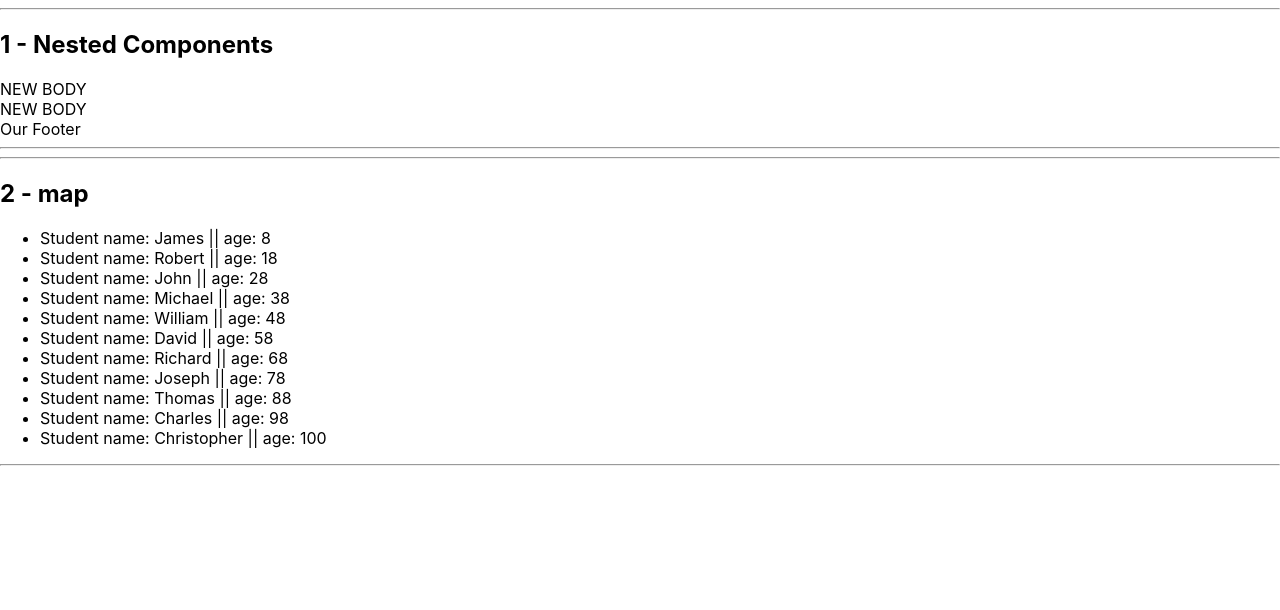
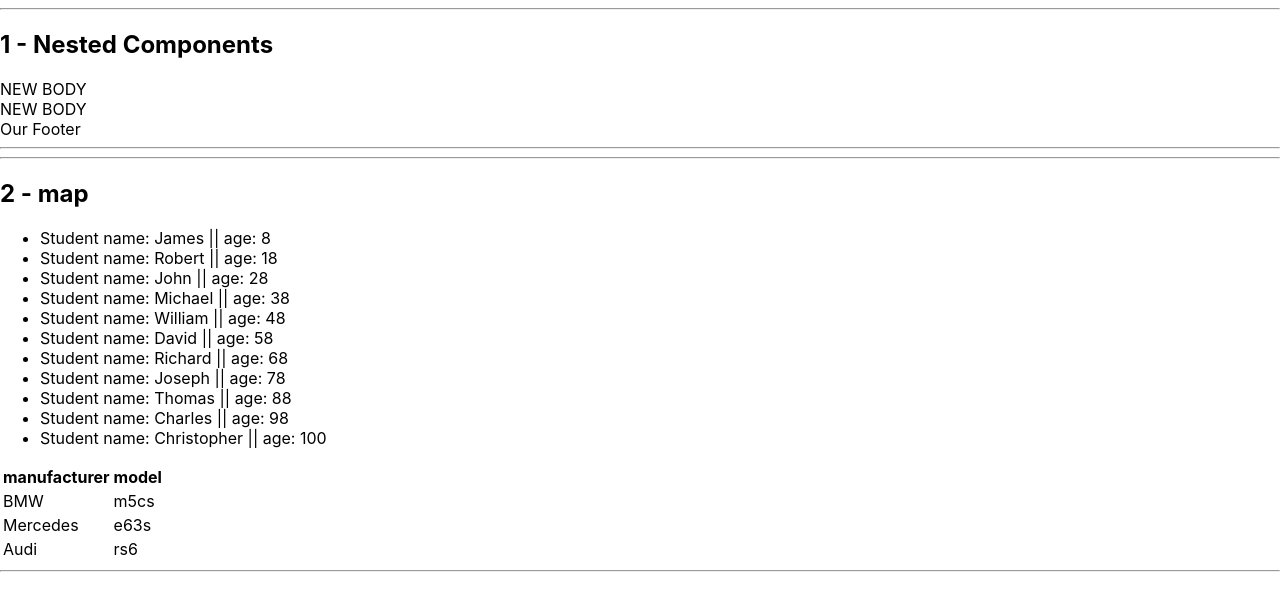
Before and after one commit to AV-html/microtasks, a React (Create React App) app: page / in a window 1280 px wide. Shown: the top 610 px of the page. Built offline with nearby package versions, Linux system fonts and the light colour scheme.

Commit message:
add 2-map cars-task

```diff
--- a/src/2-map/App2.tsx
+++ b/src/2-map/App2.tsx
@@ -1,6 +1,12 @@
 import React from 'react';
 import {NewComponent} from "./NewComponent";
+import {Cars} from "./Cars";
 
+const topCars = [
+    {manufacturer: "BMW", model: 'm5cs'},
+    {manufacturer: "Mercedes", model: 'e63s'},
+    {manufacturer: "Audi", model: 'rs6'}
+]
 
 const students = [
     {id: 1, name: "James", age: 8},
@@ -22,6 +28,7 @@ export const App2 = () => {
             <hr/>
             <h2>2 - map</h2>
             <NewComponent students={students}/>
+            <Cars topCars={topCars}/>
             <hr/>
         </>
     );
--- /dev/null
+++ b/src/2-map/Cars.tsx
@@ -0,0 +1,38 @@
+import React from 'react';
+
+type CarsPropsType = {
+    topCars: Array<CarType>
+}
+
+type CarType = {
+    manufacturer: string
+    model: string
+}
+
+export const Cars = (props: CarsPropsType) => {
+    const rowTable = props.topCars.map((car, index) => {
+        return (
+            <tr key={index + 1}>
+                <td>{car.manufacturer}</td>
+                <td>{car.model}</td>
+            </tr>
+        );
+    });
+
+    return (
+        <div>
+            <table>
+                <thead>
+                <tr>
+                    <th>manufacturer</th>
+                    <th>model</th>
+                </tr>
+                </thead>
+
+                <tbody>
+                {rowTable}
+                </tbody>
+            </table>
+        </div>
+    );
+}
```
